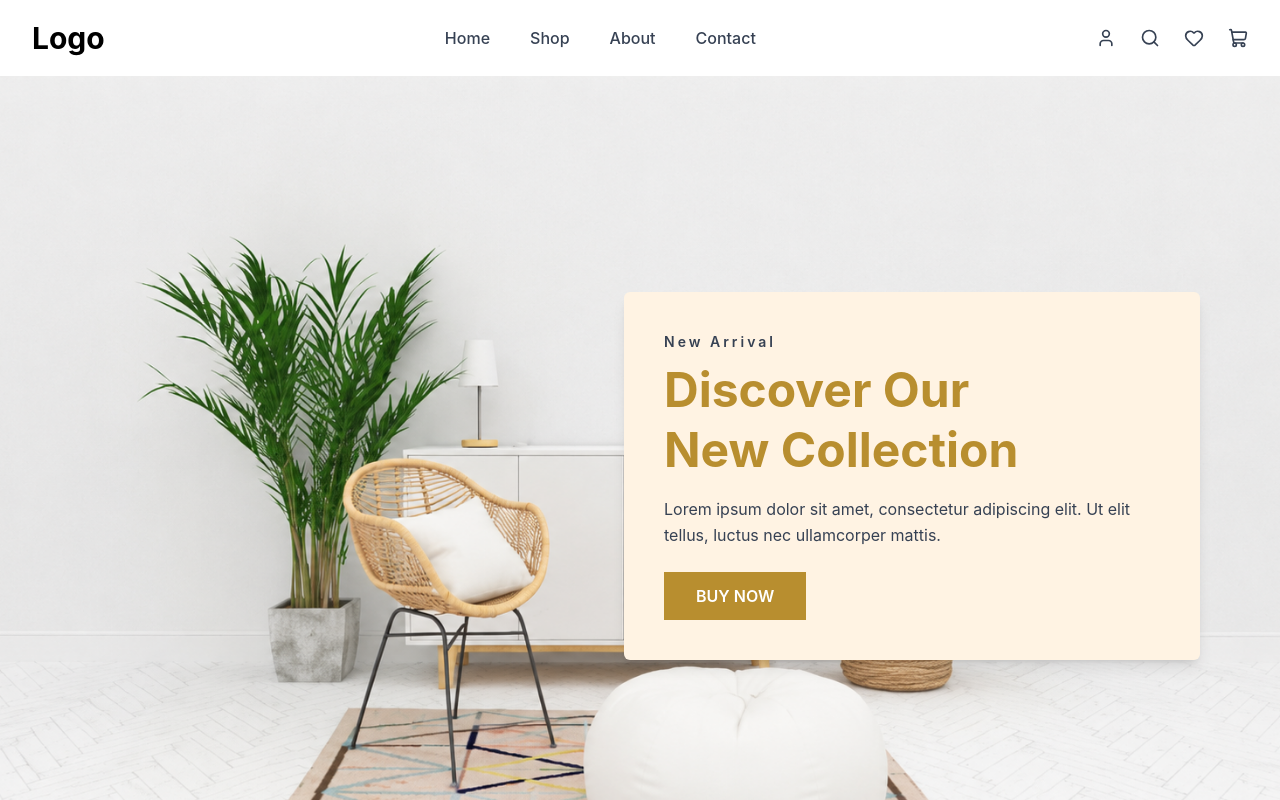
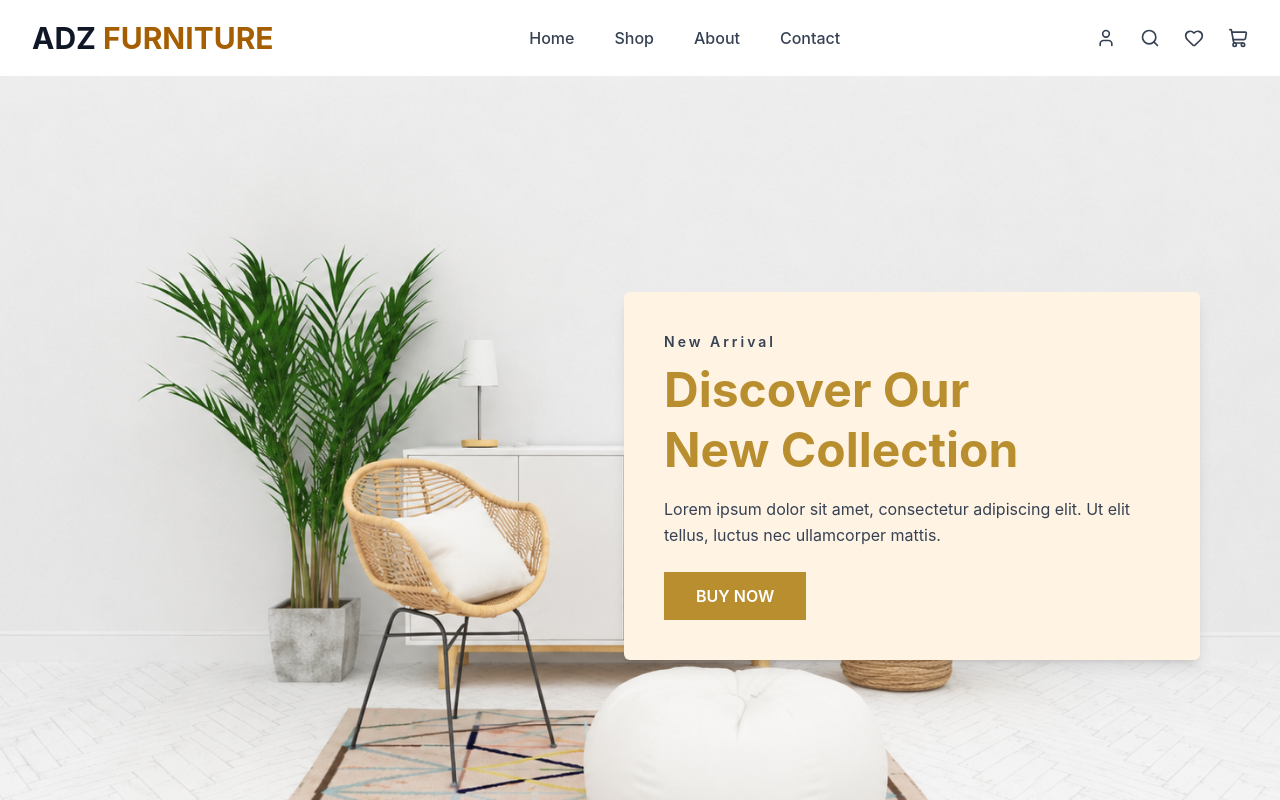
Before and after one commit to kahfiachyarudin/project-landing-page-bareng, a React (Vite) app: page / in a window 1280 px wide. Shown: the top 800 px of the page. Built offline with nearby package versions, Linux system fonts and the light colour scheme.

Commit message:
perubahan logo pada footer dan header

```diff
--- a/src/components/Footer.jsx
+++ b/src/components/Footer.jsx
@@ -4,8 +4,8 @@ const Footer = () => {
       <div className="max-w-7xl mx-auto grid grid-cols-1 sm:grid-cols-2 lg:grid-cols-4 gap-14 lg:gap-20">
 
         <div>
-          <h1 className="text-3xl md:text-4xl font-bold text-black mb-8 md:mb-12">
-            Logo
+          <h1 className="text-3xl md:text-4xl font-bold text-gray-900 mb-8 md:mb-12">
+           ADZ <span className="text-yellow-700">FURNITURE</span>
           </h1>
 
           <p className="text-gray-400 leading-7 text-base md:text-lg">
--- a/src/components/Header.jsx
+++ b/src/components/Header.jsx
@@ -6,8 +6,8 @@ const Header = () => {
       <nav className="max-w-7xl mx-auto flex items-center justify-between px-8 py-5">
 
         <div className="flex items-center gap-3">
-          <h1 className="text-3xl font-bold text-black">
-            Logo
+          <h1 className="text-3xl font-bold text-gray-900">
+            ADZ <span className="text-yellow-700">FURNITURE</span>
           </h1>
         </div>
 
```
